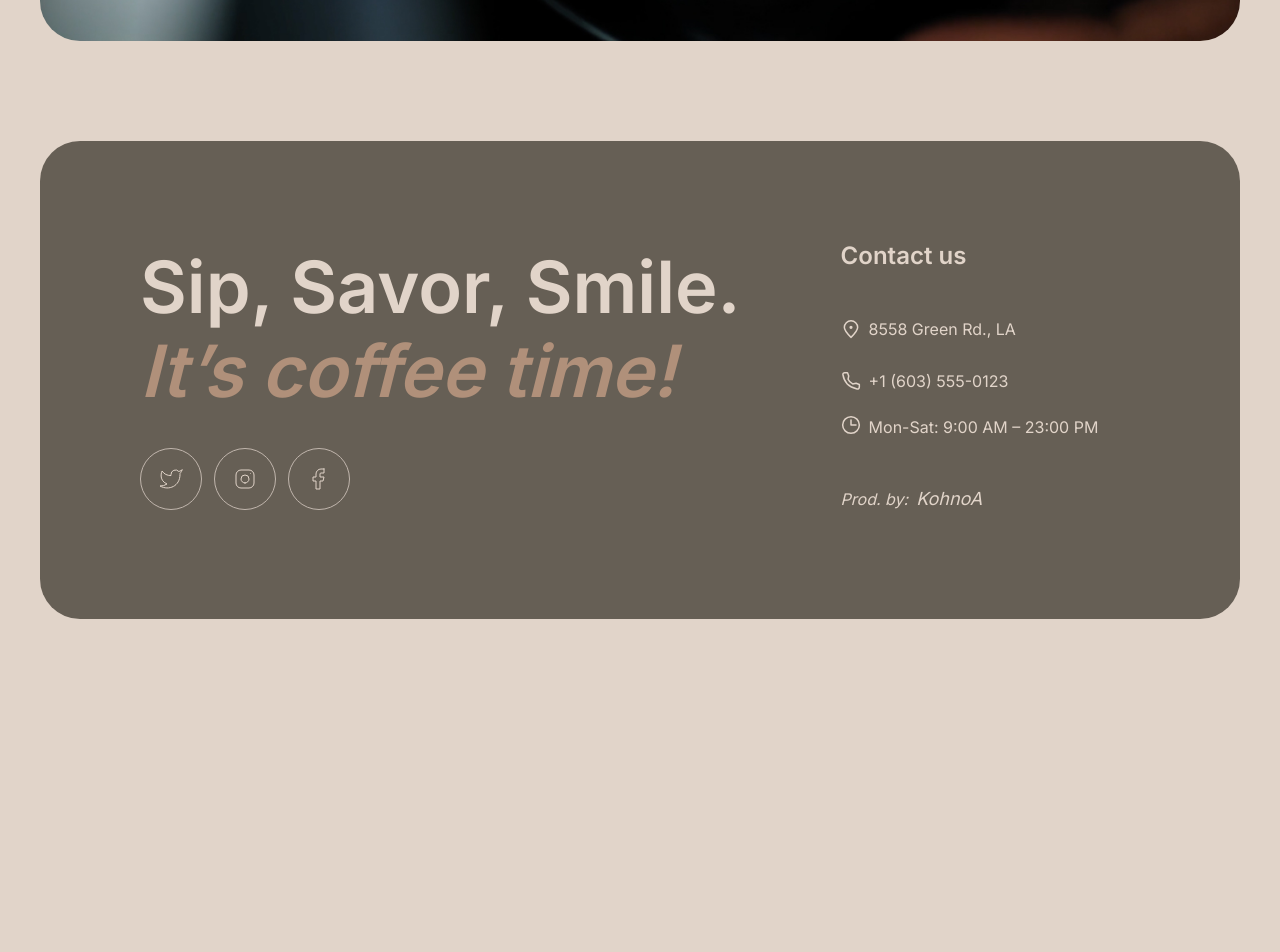
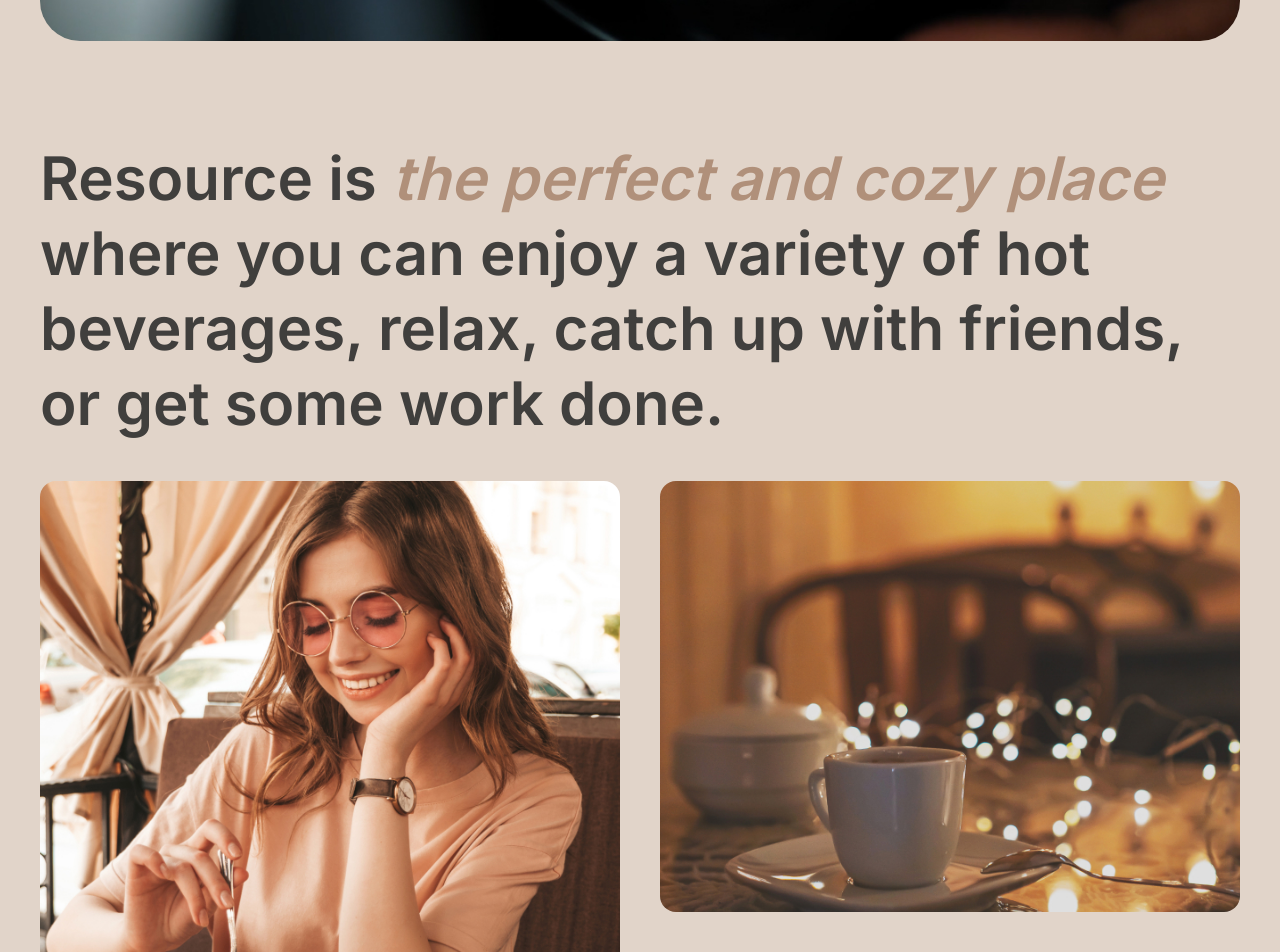
Before and after one commit to KohnoA/coffee-house, a Next.js app: page / in a window 1280 px wide. Shown: the part 702-1654 px from the top of the page. Before the commit the page ends 1361 px from the top, so only its background shows below. Built offline with nearby package versions, Linux system fonts and the light colour scheme.

Commit message:
feat: created about section

```diff
--- a/src/app/page.tsx
+++ b/src/app/page.tsx
@@ -1,9 +1,11 @@
+import About from '@/modules/About';
 import Promo from '@/modules/Promo';
 
 export default function Home() {
   return (
     <main className="container">
       <Promo />
+      <About />
     </main>
   );
 }
--- /dev/null
+++ b/src/modules/About.tsx
@@ -0,0 +1,48 @@
+import Title from '@/UI/Title';
+import Image from 'next/image';
+
+import aboutImg1 from '@/../public/images/about-1.jpg'
+import aboutImg2 from '@/../public/images/about-2.jpg'
+import aboutImg3 from '@/../public/images/about-3.jpg'
+import aboutImg4 from '@/../public/images/about-4.jpg'
+
+const PATHS_TO_IMAGES = [
+  aboutImg1,
+  aboutImg2,
+  aboutImg3,
+  aboutImg4,
+];
+
+export default function About() {
+  return (
+    <section className="mb-[100px]">
+      <Title level={2} size={2}>
+        Resource is{' '}
+        <span className="text-textAccent italic">
+          the perfect and cozy place
+        </span>{' '}
+        where you can enjoy a variety of hot beverages, relax, catch up with
+        friends, or get some work done.
+      </Title>
+
+      <ul className="min-h-[1060px] grid grid-cols-2 grid-rows-7 grid-flow-column-dense gap-[40px]">
+        {PATHS_TO_IMAGES.map((img, index) => (
+          <li
+            key={img.src}
+            className="relative group rounded-2xl overflow-hidden cursor-pointer row-[span_4] even:row-[span_3]"
+          >
+            <Image
+              className="object-cover transition-transform scale-110 group-hover:scale-100"
+              blurDataURL={img.blurDataURL}
+              placeholder="blur"
+              src={img}
+              sizes="660px"
+              fill
+              alt={`Picture about us ${index + 1}`}
+            />
+          </li>
+        ))}
+      </ul>
+    </section>
+  );
+}
--- a/tailwind.config.ts
+++ b/tailwind.config.ts
@@ -20,6 +20,9 @@ const config: Config = {
         borderLight: '#C1B6AD',
         borderDark: '#665F55',
       },
+      gridTemplateRows: {
+        '7': 'repeat(7, minmax(0, 1fr))',
+      },
       backgroundImage: {
         'gradient-radial': 'radial-gradient(var(--tw-gradient-stops))',
         'gradient-conic':
```
